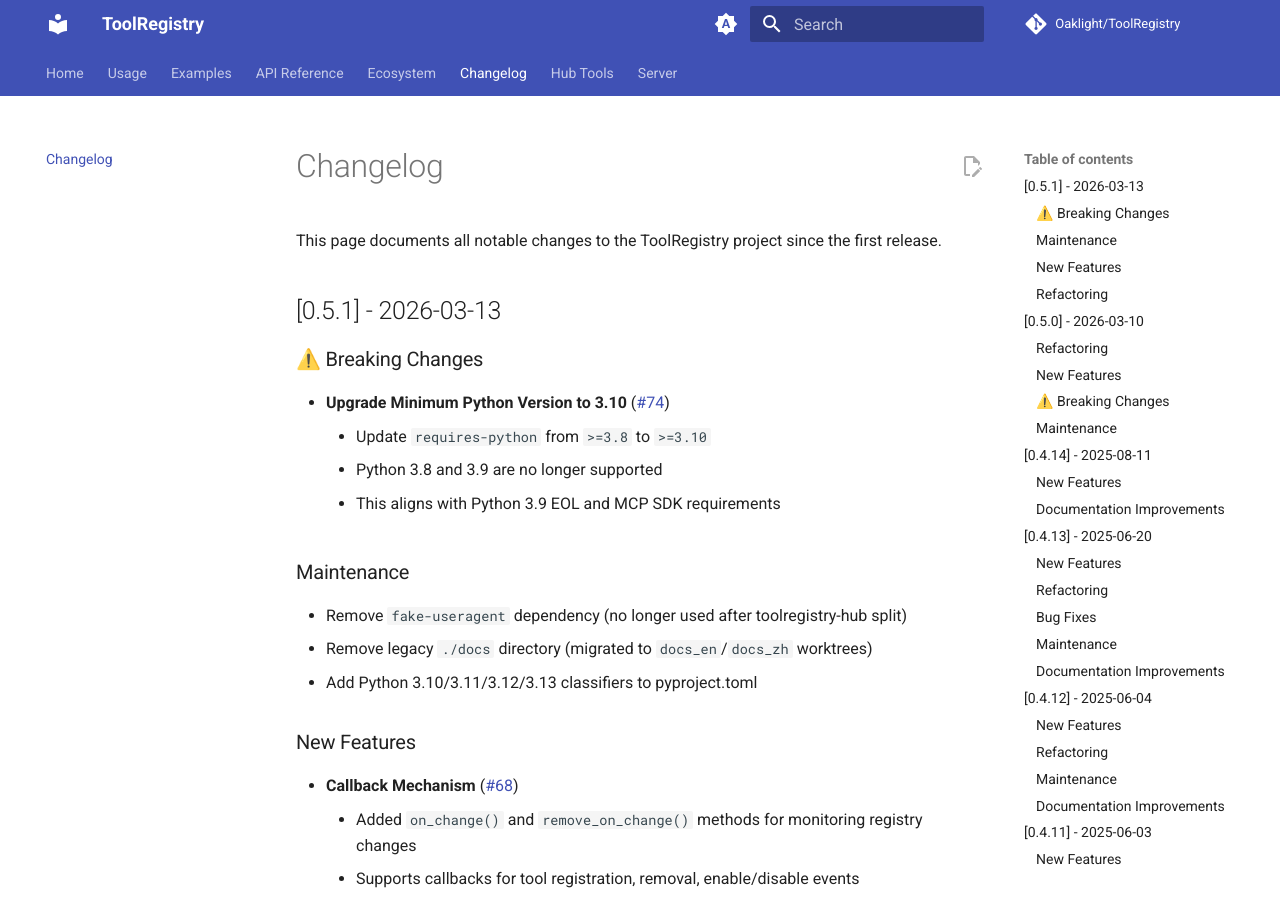
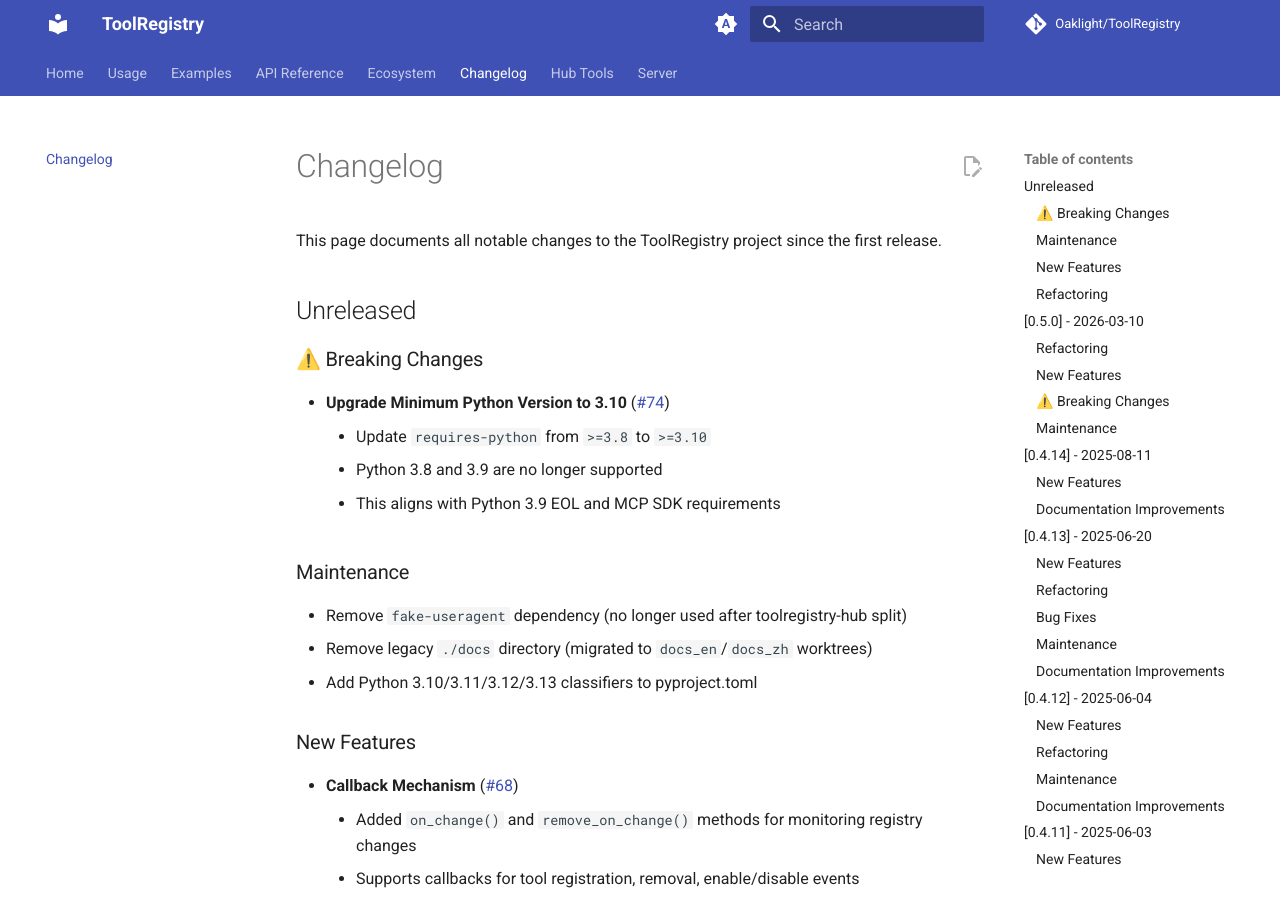
Before and after one commit to Oaklight/ToolRegistry, an MkDocs documentation site: the page built from docs/changelog.md, in a window 1280 px wide and 900 px high. Built offline with MkDocs 1.6.1 and Material for MkDocs 9.7.7, drawn with Linux system fonts in a browser that asks for light colours; comment, search, counter and statistics services are not loaded.

Commit message:
docs(en): change version 0.5.1 to Unreleased

```diff
--- a/docs/changelog.md
+++ b/docs/changelog.md
@@ -10,7 +10,7 @@ author: Oaklight
 
 This page documents all notable changes to the ToolRegistry project since the first release.
 
-## [0.5.1] - 2026-03-13
+## Unreleased
 
 ### ⚠️ Breaking Changes
 
```
